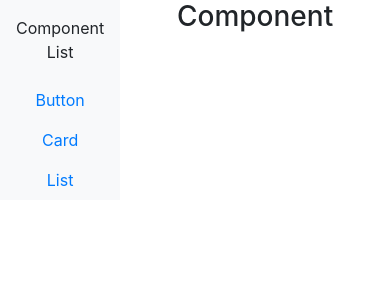
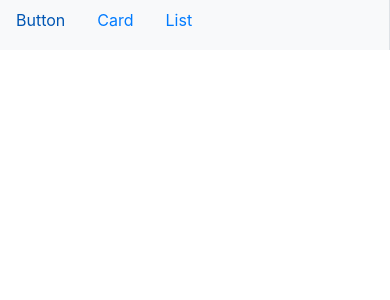
Before and after one commit to roshnidevadiga/reactplayground, a React (Create React App) app: page / in a window 390 px wide. Shown: the top 300 px of the page. Built offline with nearby package versions, Linux system fonts and the light colour scheme.

Commit message:
css changes for structure

```diff
--- a/src/App.css
+++ b/src/App.css
@@ -1,32 +1,46 @@
-.App {
-  text-align: center;
+#rp-sidebar, #rp-content {
+	height: 100vh;
+	overflow-y: auto;
 }
 
-.App-logo {
-  animation: App-logo-spin infinite 20s linear;
-  height: 40vmin;
+#rp-content {
+	width: calc(100vw - 250px);
 }
 
-.App-header {
-  background-color: #282c34;
-  min-height: 100vh;
-  display: flex;
-  flex-direction: column;
-  align-items: center;
-  justify-content: center;
-  font-size: calc(10px + 2vmin);
-  color: white;
+#rp-sidebar {
+	width: 250px;
 }
 
-.App-link {
-  color: #61dafb;
+.bd-example {
+	position: relative;
+	padding: 1rem;
+	margin: 1rem -15px 0;
+	border: solid #d9d9d9;
+	border-width: .2rem;
 }
 
-@keyframes App-logo-spin {
-  from {
-    transform: rotate(0deg);
-  }
-  to {
-    transform: rotate(360deg);
-  }
+@media (max-width: 768px) {
+	#rp-sidebar {
+		position: fixed;
+		left: 0;
+		top: 0;
+		display: flex;
+		width: 100vw;
+		height: 50px;
+		overflow-x: auto;
+		z-index: 1;
+	}
+
+	#rp-sidebar .sidebar-title {
+		display: none;
+	}
+
+	#rp-sidebar .sidebar-list li {
+		display: inline-block;
+	}
+
+	#rp-content {
+		margin-top: 60px;
+		width: 100vw;
+	}
 }
--- a/src/App.js
+++ b/src/App.js
@@ -133,10 +133,10 @@ class App extends Component {
         }
         return (
             <div className="App d-flex">
-                <div id="rp-sidebar">
-                    <nav id="rp-sidebar" className="bg-light">
-                        <div className="p-3">Component List</div>
-                        <ul className="list-unstyled components">
+                <div id="rp-sidebar" className="bg-light border-right">
+                    <nav>
+                        <div className="p-3 sidebar-title">Component List</div>
+                        <ul className="list-unstyled components sidebar-list">
                             {
                                 componentsPath.map(path => (
                                     <li key={path} className="nav-item">
@@ -149,23 +149,22 @@ class App extends Component {
                         </ul>
                     </nav>
                 </div>
-                <div id="rp-content" className="text-center container-fluid">
-                    <div className="container-fluid mb-4 text-center">
-                        <h3>Component</h3>
-                        <div>
+                <div id="rp-content" className="text-center container-fluid py-3">
                     {
-                                componentElement
+                        componentElement && <div className="container-fluid mb-4 text-center">
+                            <div className="bd-example rounded">{componentElement}</div>
+                        </div>
                     }
-                        </div>
-                    </div>
                     {Object.keys(props).length > 0 && (
                         <React.Fragment>
-                            <div className="row">
-                                <div className="col">
+                            <div className="container-fluid">
+                                <div className="row mb-3">
+                                    <div className="col-md-6 border py-3">
                                         <h3>Props</h3>
                                         {Object.keys(props).map((item, index) => (
-                                        <div key={item}>
-                                            <label>{item}</label>
+                                            <div key={item} className="row">
+                                                <label className="col-6 text-right">{item}</label>
+                                                <div className="col-6 text-left">
                                                     {
                                                         typeof props[item] === 'string' && <input
                                                             type="text"
@@ -197,13 +196,15 @@ class App extends Component {
                                                         )
                                                     }
                                                 </div>
+                                            </div>
                                         ))}
                                     </div>
-                                <div className="col">
+                                    <div className="col-md-6 border py-3">
                                         <h3>State</h3>
                                         {states && Object.keys(states).map((item, index) => (
-                                        <div key={item}>
-                                            <label>{item}</label>
+                                            <div key={item} className="row">
+                                                <label className="col-6 text-right">{item}</label>
+                                                <div className="col-6 text-left">
                                                     {
                                                         typeof states[item] === 'string' && <input
                                                             type="text"
@@ -228,10 +229,12 @@ class App extends Component {
                                                         )
                                                     }
                                                 </div>
+                                            </div>
                                         ))}
                                     </div>
                                 </div>
                                 <button onClick={this.onApply}>Apply</button>
+                            </div>
                         </React.Fragment>
                     )}
                 </div>
```
Lines whose indentation alone changed are shown as unchanged.
